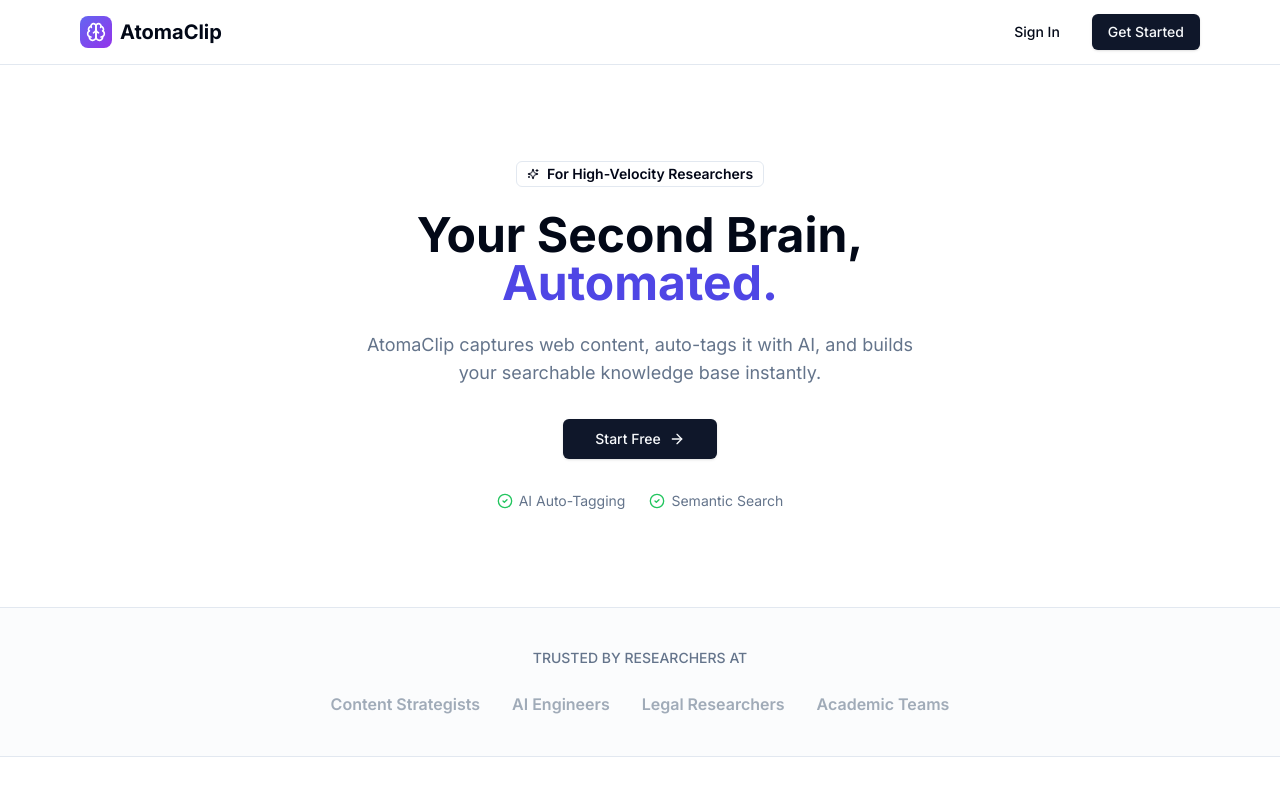
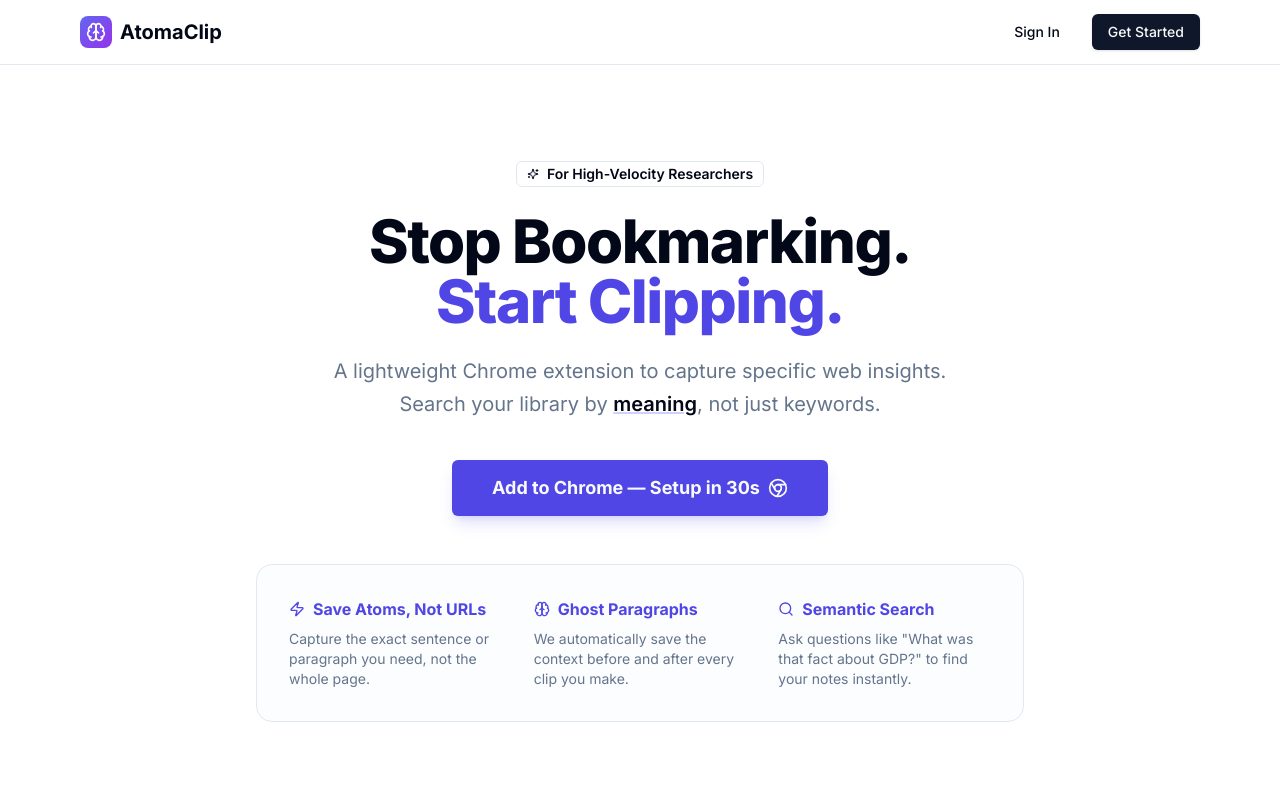
Before and after one commit to y0moriko/AtomaClip-AI, a Next.js app in the folder web/: page / in a window 1280 px wide. Shown: the top 800 px of the page. Built offline with nearby package versions, Linux system fonts and the light colour scheme.

Commit message:
feat: implement 'Power Researcher' landing page hero and update monetization roadmap

```diff
--- a/web/src/app/page.tsx
+++ b/web/src/app/page.tsx
@@ -47,24 +47,44 @@ export default function LandingPage() {
             <Sparkles className="w-3 h-3 mr-2" />
             For High-Velocity Researchers
           </Badge>
-          <h1 className="text-4xl md:text-5xl font-bold mb-6 leading-tight">
-            Your Second Brain, <br />
-            <span className="text-indigo-600">Automated.</span>
+          <h1 className="text-5xl md:text-6xl font-extrabold mb-6 leading-tight tracking-tight">
+            Stop Bookmarking. <br />
+            <span className="text-indigo-600">Start Clipping.</span>
           </h1>
-          <p className="text-lg text-muted-foreground mb-8 max-w-xl mx-auto">
-            AtomaClip captures web content, auto-tags it with AI, and builds your searchable knowledge base instantly.
+          <p className="text-xl text-muted-foreground mb-10 max-w-2xl mx-auto leading-relaxed">
+            A lightweight Chrome extension to capture specific web insights.
+            Search your library by <span className="text-foreground font-semibold underline decoration-indigo-500/30">meaning</span>, not just keywords.
           </p>
           <div className="flex flex-col sm:flex-row gap-4 justify-center">
             <Link href="/signup">
-              <Button size="lg" className="px-8">
-                Start Free
-                <ArrowRight className="ml-2 w-4 h-4" />
+              <Button size="lg" className="px-10 h-14 text-lg font-bold shadow-lg shadow-indigo-500/20 bg-indigo-600 hover:bg-indigo-700 transition-all hover:scale-105">
+                Add to Chrome — Setup in 30s
+                <Chrome className="ml-2 w-5 h-5" />
               </Button>
             </Link>
           </div>
-          <div className="mt-8 flex items-center justify-center gap-6 text-sm text-muted-foreground">
-            <span className="flex items-center gap-1.5"><CheckCircle2 className="w-4 h-4 text-green-500" /> AI Auto-Tagging</span>
-            <span className="flex items-center gap-1.5"><CheckCircle2 className="w-4 h-4 text-green-500" /> Semantic Search</span>
+          <div className="mt-12 grid grid-cols-1 md:grid-cols-3 gap-8 text-left border rounded-2xl p-8 bg-muted/20">
+            <div className="space-y-2">
+              <div className="flex items-center gap-2 font-bold text-indigo-600">
+                <Zap className="w-4 h-4" />
+                <span>Save Atoms, Not URLs</span>
+              </div>
+              <p className="text-sm text-muted-foreground">Capture the exact sentence or paragraph you need, not the whole page.</p>
+            </div>
+            <div className="space-y-2">
+              <div className="flex items-center gap-2 font-bold text-indigo-600">
+                <Brain className="w-4 h-4" />
+                <span>Ghost Paragraphs</span>
+              </div>
+              <p className="text-sm text-muted-foreground">We automatically save the context before and after every clip you make.</p>
+            </div>
+            <div className="space-y-2">
+              <div className="flex items-center gap-2 font-bold text-indigo-600">
+                <Search className="w-4 h-4" />
+                <span>Semantic Search</span>
+              </div>
+              <p className="text-sm text-muted-foreground">Ask questions like "What was that fact about GDP?" to find your notes instantly.</p>
+            </div>
           </div>
         </div>
       </section>
```
Also changed, not shown: 1 other file (tests, documents, lock files or other folders).
